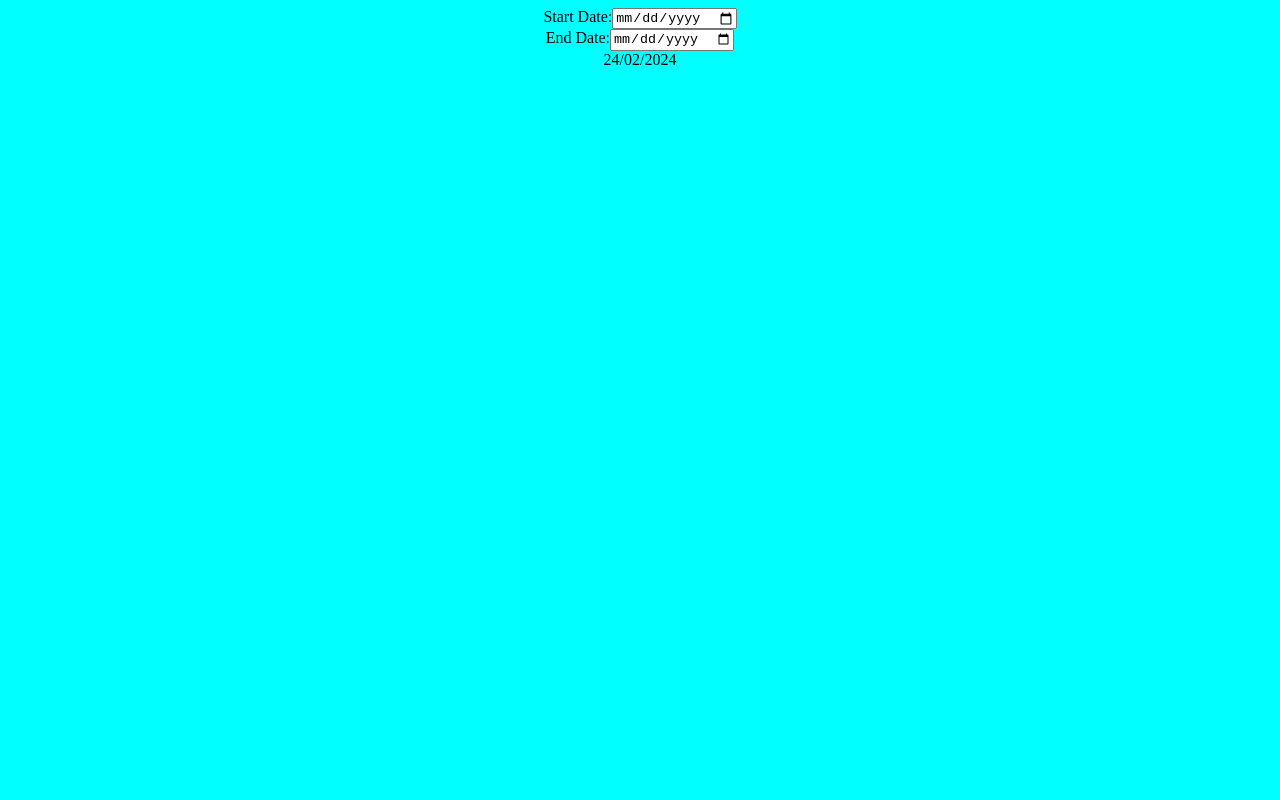
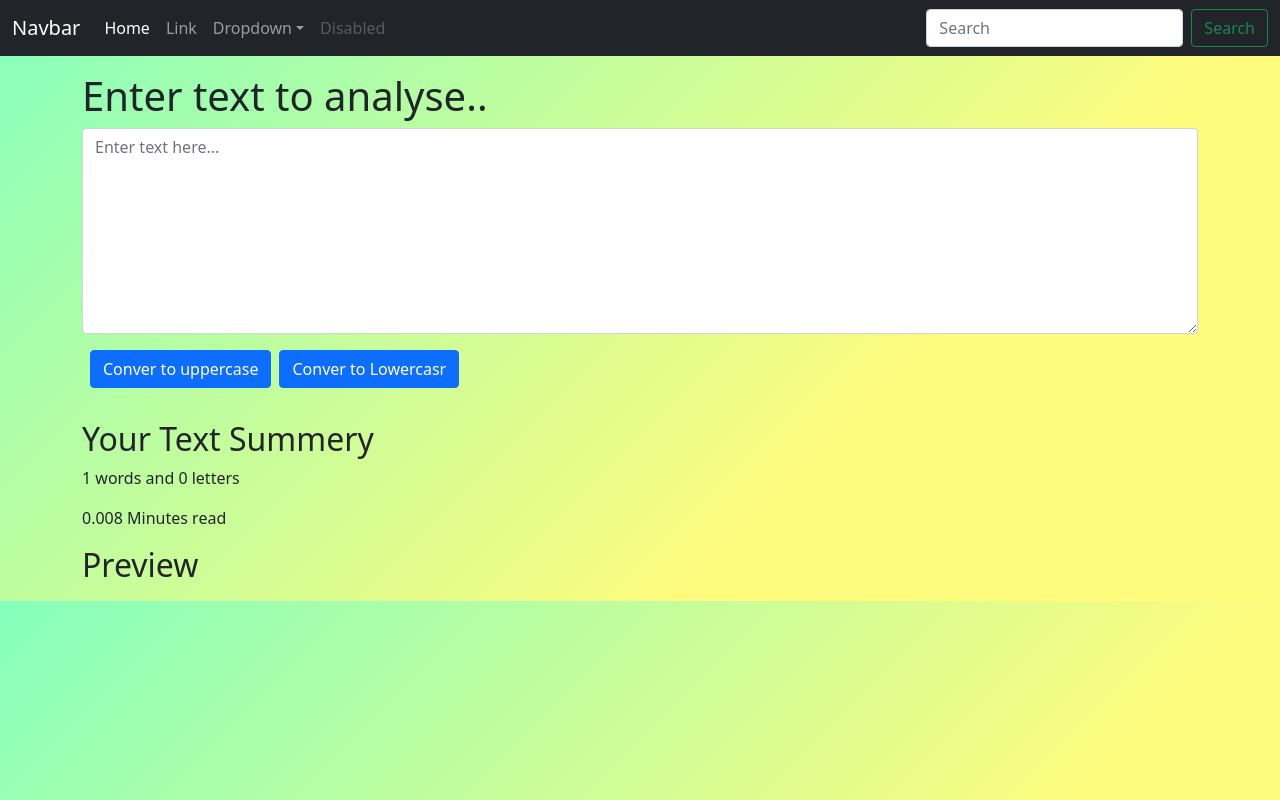
Before and after one commit to Nithin7406/Learning-React, a React (Create React App) app in the folder learning-react/: page / in a window 1280 px wide. Built offline with nearby package versions, Linux system fonts and the light colour scheme.

Commit message:
text converter

```diff
--- a/learning-react/public/index.html
+++ b/learning-react/public/index.html
@@ -24,6 +24,12 @@
       work correctly both with client-side routing and a non-root public URL.
       Learn how to configure a non-root public URL by running `npm run build`.
     -->
+    <link
+      href="https://cdn.jsdelivr.net/npm/bootstrap@5.1.3/dist/css/bootstrap.min.css"
+      rel="stylesheet"
+      integrity="sha384-1BmE4kWBq78iYhFldvKuhfTAU6auU8tT94WrHftjDbrCEXSU1oBoqyl2QvZ6jIW3"
+      crossorigin="anonymous"
+    />
     <title>React App</title>
   </head>
   <body>
@@ -40,4 +46,10 @@
       To create a production bundle, use `npm run build` or `yarn build`.
     -->
   </body>
+
+  <script
+    src="https://cdn.jsdelivr.net/npm/bootstrap@5.1.3/dist/js/bootstrap.bundle.min.js"
+    integrity="sha384-ka7Sk0Gln4gmtz2MlQnikT1wXgYsOg+OMhuP+IlRH9sENBO0LRn5q+8nbTov4+1p"
+    crossorigin="anonymous"
+  ></script>
 </html>
--- a/learning-react/src/App.js
+++ b/learning-react/src/App.js
@@ -3,31 +3,33 @@
 // import Age from "./Components/Age";
 // import List from "./Components/List";
 // import Numbers from "./Components/Numbers";
-import UserInput from "./Components/UserInput";
-import State from "./Components/State";
-import "./Screens/Assets/style.css";
-import Date, { format } from "./Components/Date";
+// import Date, { format } from "./Components/Date";
+// import UserInput from "./Components/UserInput";
+// import State from "./Components/State";
+import Text from "./Components/Text";
+import TextForms from "./Components/TextForms";
 
-const person = {
-  name: "Gregorio Y. Zara",
-  theme: {
-    backgroundColor: "black",
-    color: "pink",
-  },
-};
+// const person = {
+//   name: "Gregorio Y. Zara",
+//   theme: {
+//     backgroundColor: "black",
+//     color: "pink",
+//   },
+// };
 
 function App() {
   return (
-    <div className="App">
-      <center>
-        {/* <Numbers /> */}
-        {/* <UserInput /> */}
-        {/* <State /> */}
-        <Date />
-        <div>{format("2024-02-24")}</div>
-      </center>
+    <div className="App" style={{ backgroundSize: "cover" }}>
+      {/* <center> */}
+      {/* <Numbers /> */}
+      {/* <UserInput /> */}
+      {/* <State /> */}
+      {/* <Date />
+        <div>{format("2024-02-24")}</div> */}
+      <Text />
+      {/* <TextForms /> */}
+      {/* </center> */}
     </div>
   );
 }
-
 export default App;
--- /dev/null
+++ b/learning-react/src/Components/Text.jsx
@@ -0,0 +1,130 @@
+import React, { useState } from "react";
+
+export default function () {
+  const [text, setText] = useState("");
+
+  const upper = () => {
+    let newtext = text.toUpperCase();
+    setText(newtext);
+  };
+
+  const lower = () => {
+    let newtext = text.toLowerCase();
+    setText(newtext);
+  };
+
+  const onchange = (e) => {
+    setText(e.target.value);
+  };
+
+  return (
+    <div>
+      <nav className="navbar navbar-expand-lg navbar-dark bg-dark">
+        <div className="container-fluid">
+          <a className="navbar-brand" href="/">
+            Navbar
+          </a>
+          <button
+            className="navbar-toggler"
+            type="button"
+            data-bs-toggle="collapse"
+            data-bs-target="#navbarSupportedContent"
+            aria-controls="navbarSupportedContent"
+            aria-expanded="false"
+            aria-label="Toggle navigation"
+          >
+            <span className="navbar-toggler-icon"></span>
+          </button>
+          <div className="collapse navbar-collapse" id="navbarSupportedContent">
+            <ul className="navbar-nav me-auto mb-2 mb-lg-0">
+              <li className="nav-item">
+                <a className="nav-link active" aria-current="page" href="/">
+                  Home
+                </a>
+              </li>
+              <li className="nav-item">
+                <a className="nav-link" href="/">
+                  Link
+                </a>
+              </li>
+              <li className="nav-item dropdown">
+                <a
+                  className="nav-link dropdown-toggle"
+                  href="/"
+                  id="navbarDropdown"
+                  role="button"
+                  data-bs-toggle="dropdown"
+                  aria-expanded="false"
+                >
+                  Dropdown
+                </a>
+                <ul className="dropdown-menu" aria-labelledby="navbarDropdown">
+                  <li>
+                    <a className="dropdown-item" href="/">
+                      Action
+                    </a>
+                  </li>
+                  <li>
+                    <a className="dropdown-item" href="/">
+                      Another action
+                    </a>
+                  </li>
+                  <li>
+                    <hr className="dropdown-divider" />
+                  </li>
+                  <li>
+                    <a className="dropdown-item" href="/">
+                      Something else here
+                    </a>
+                  </li>
+                </ul>
+              </li>
+              <li className="nav-item">
+                <a className="nav-link disabled">Disabled</a>
+              </li>
+            </ul>
+            <form className="d-flex">
+              <input
+                className="form-control me-2"
+                type="search"
+                placeholder="Search"
+                aria-label="Search"
+              />
+              <button className="btn btn-outline-success" type="submit">
+                Search
+              </button>
+            </form>
+          </div>
+        </div>
+      </nav>
+      <div>
+        <div className="container my-3">
+          <h1>Enter text to analyse..</h1>
+          <div className="mb-3">
+            <textarea
+              className="form-control"
+              value={text}
+              onChange={onchange}
+              id="myBox"
+              rows="8"
+              placeholder="Enter text here..."
+            ></textarea>
+            <button className="btn btn-primary mx-2 my-3" onClick={upper}>
+              Conver to uppercase
+            </button>
+            <button className="btn btn-primary my-3" onClick={lower}>
+              Conver to Lowercasr
+            </button>
+          </div>
+          <h2>Your Text Summery</h2>
+          <p>
+            {text.split(" ").length} words and {text.length} letters
+          </p>
+          <p>{0.008 * text.split(" ").length} Minutes read</p>
+          <h2>Preview</h2>
+          <p>{text}</p>
+        </div>
+      </div>
+    </div>
+  );
+}
--- /dev/null
+++ b/learning-react/src/Components/TextForms.jsx
@@ -0,0 +1,48 @@
+import React, { useState } from "react";
+
+export default function TextForms() {
+  const [text, setText] = useState("");
+
+  const upper = () => {
+    let newtext = text.toUpperCase();
+    setText(newtext);
+  };
+
+  const lower = () => {
+    let newtext = text.toLowerCase();
+    setText(newtext);
+  };
+
+  const onchange = (e) => {
+    setText(e.target.value);
+  };
+
+  return (
+    <div className="container my-3">
+      <h1>Enter text to analyse below</h1>
+      <div className="mb-3">
+        <textarea
+          className="form-control"
+          value={text}
+          onChange={onchange}
+          id="myBox"
+          rows="8"
+          placeholder="Enter text here..."
+        ></textarea>
+        <button className="btn btn-primary mx-2 my-3" onClick={upper}>
+          Conver to uppercase
+        </button>
+        <button className="btn btn-primary my-3" onClick={lower}>
+          Conver to Lowercasr
+        </button>
+      </div>
+      <h2>Your Text Summery</h2>
+      <p>
+        {text.split(" ").length} words and {text.length} letters
+      </p>
+      <p>{0.008 * text.split(" ").length} Minutes read</p>
+      <h2>Preview</h2>
+      <p>{text}</p>
+    </div>
+  );
+}
--- a/learning-react/src/Screens/Assets/style.css
+++ b/learning-react/src/Screens/Assets/style.css
@@ -1,3 +1,5 @@
 body {
-  background-color: aqua;
+  /* background-size: cover; */
+  background-color: #85ffbd;
+  background-image: linear-gradient(135deg, #85ffbd 0%, #fffb7d 69%);
 }
--- a/learning-react/src/index.js
+++ b/learning-react/src/index.js
@@ -2,6 +2,7 @@ import React from "react";
 import ReactDOM from "react-dom/client";
 import App from "./App";
 import reportWebVitals from "./reportWebVitals";
+import "./Screens/Assets/style.css";
 
 const root = ReactDOM.createRoot(document.getElementById("root"));
 root.render(
```
